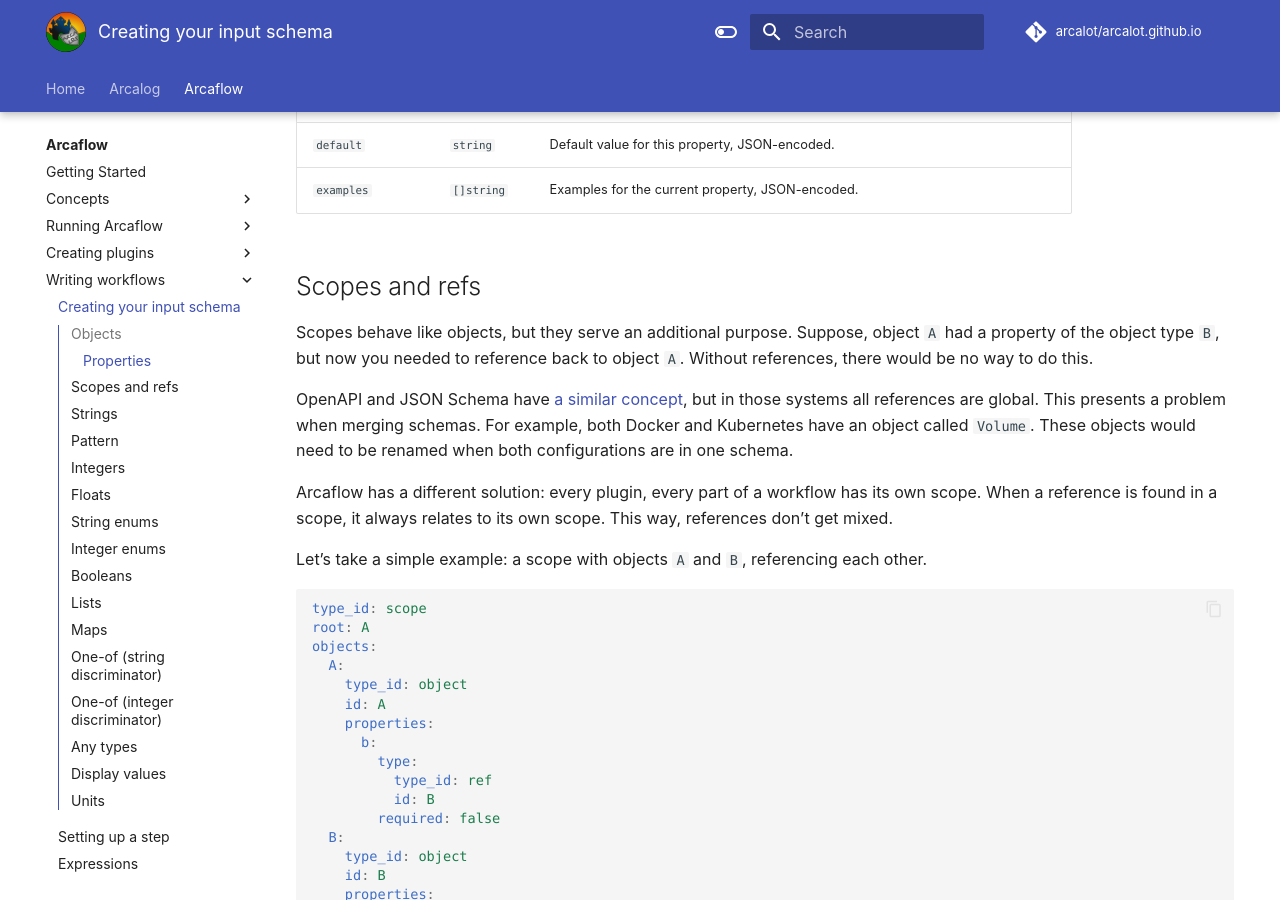
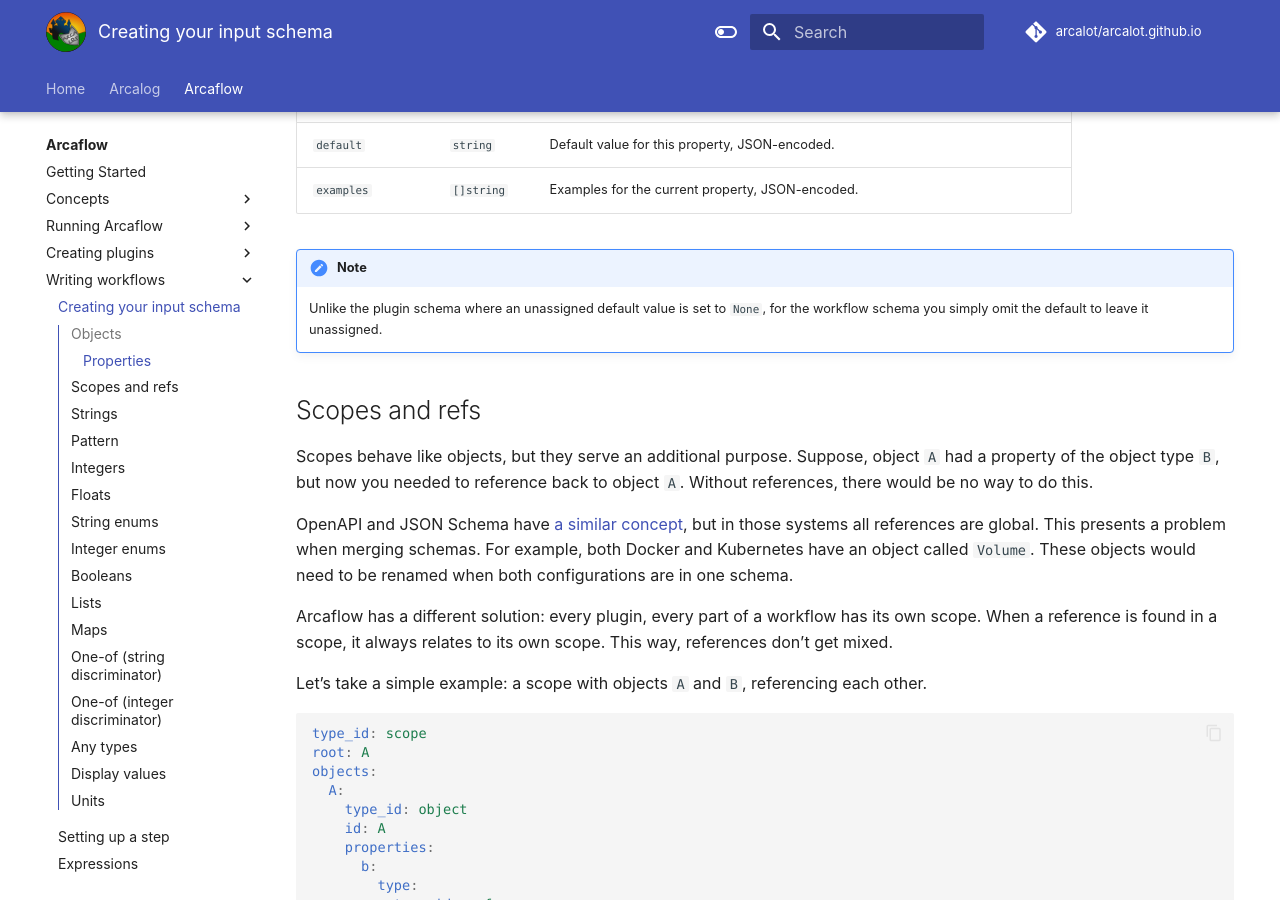
Before and after one commit to arcalot/arcalot.github.io, an MkDocs documentation site: the page built from docs/arcaflow/workflows/input.md, in a window 1280 px wide and 900 px high, scrolled down 2241 px. Built offline with MkDocs 1.6.1 and Material for MkDocs 9.7.7, drawn with Linux system fonts in a browser that asks for light colours; comment, search, counter and statistics services are not loaded.

Commit message:
add note for workflow defaults

```diff
--- a/docs/arcaflow/workflows/input.md
+++ b/docs/arcaflow/workflows/input.md
@@ -93,6 +93,9 @@
 | `conflicts`       | `[]string` | List of other properties that conflict the current property.                               |
 | `default`         | `string`   | Default value for this property, JSON-encoded.                                             |
 | `examples`        | `[]string` | Examples for the current property, JSON-encoded.                                           |
+
+!!! note
+    Unlike the plugin schema where an unassigned default value is set to `None`, for the workflow schema you simply omit the default to leave it unassigned.
 
 ## Scopes and refs
 
```
